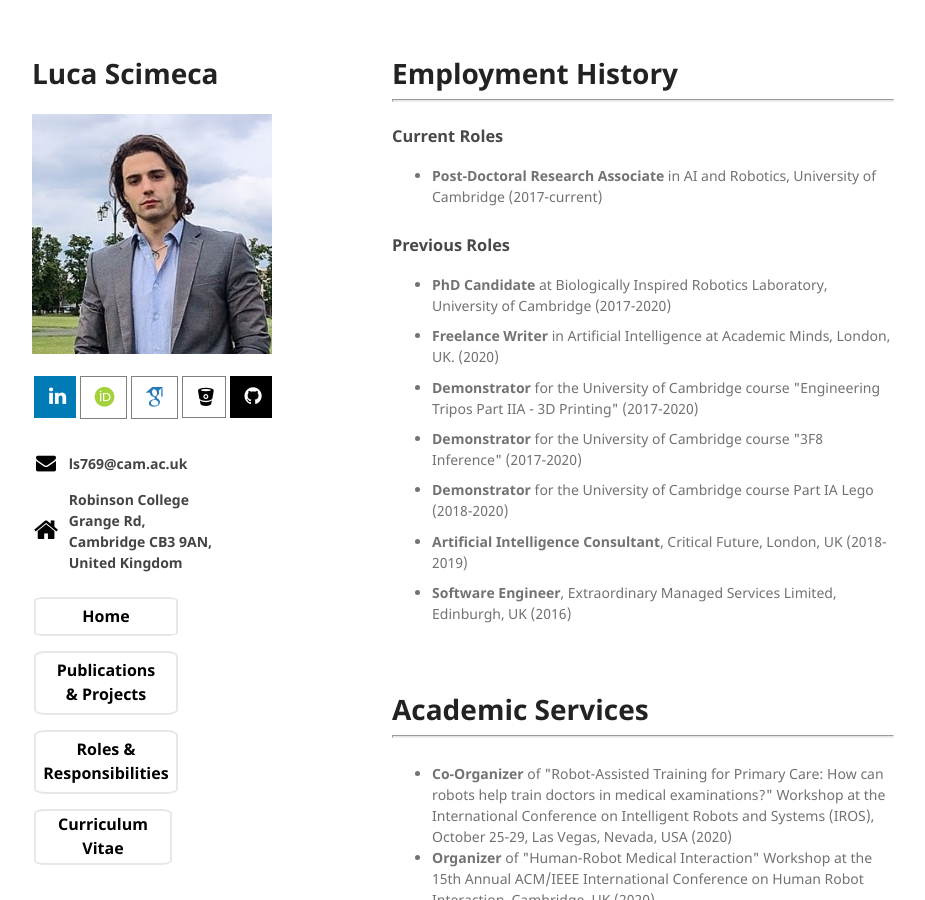
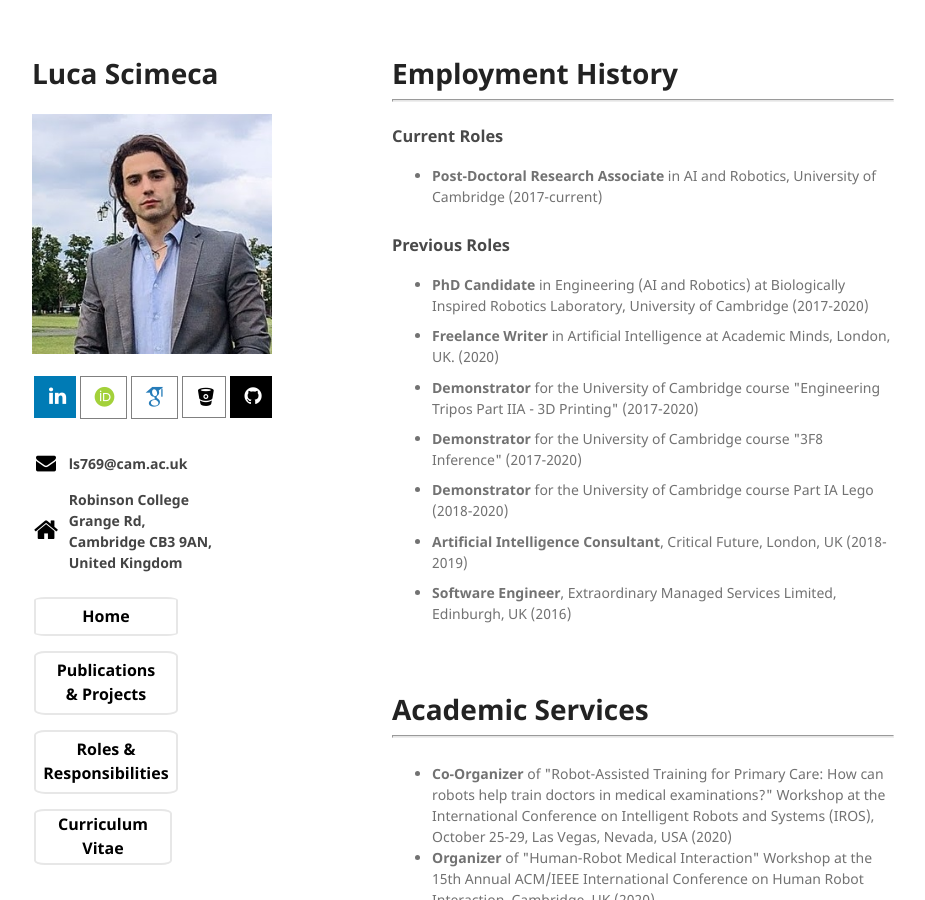
Before and after one commit to lucascimeca/lucascimeca.github.io, a Jekyll site: the page built from responsibilities.md, in a window 1280 px wide and 900 px high. Shown: the whole window, without its empty margins (178-1103 px from the left). Built offline with Jekyll 4.4.1, drawn with Linux system fonts in a browser that asks for light colours; nearby versions of some CDN libraries; some web fonts are replaced; the repository's description, which GitHub fills in, is left out; our own code applies the rules of GitHub Pages for plain Markdown files.

Commit message:
Update responsibilities.md

```diff
--- a/responsibilities.md
+++ b/responsibilities.md
@@ -10,7 +10,7 @@ layout: default
 </ul>
 ### Previous Roles
 <ul>
-  <li style="padding-bottom:7pt"><b>PhD Candidate</b> at Biologically Inspired Robotics Laboratory, University of Cambridge (2017-2020)</li>
+  <li style="padding-bottom:7pt"><b>PhD Candidate</b> in Engineering (AI and Robotics) at Biologically Inspired Robotics Laboratory, University of Cambridge (2017-2020)</li>
   <li style="padding-bottom:7pt"><b>Freelance Writer</b> in Artificial Intelligence at Academic Minds, London, UK. (2020)</li>
   <li style="padding-bottom:7pt"><b>Demonstrator</b> for the University of Cambridge course "Engineering Tripos Part IIA - 3D Printing" (2017-2020)</li>
   <li style="padding-bottom:7pt"><b>Demonstrator</b> for the University of Cambridge course "3F8 Inference" (2017-2020)</li>
```
